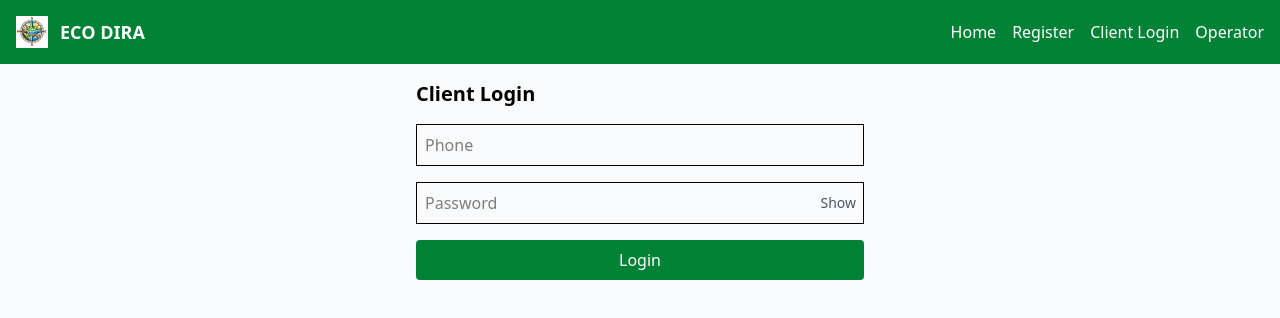
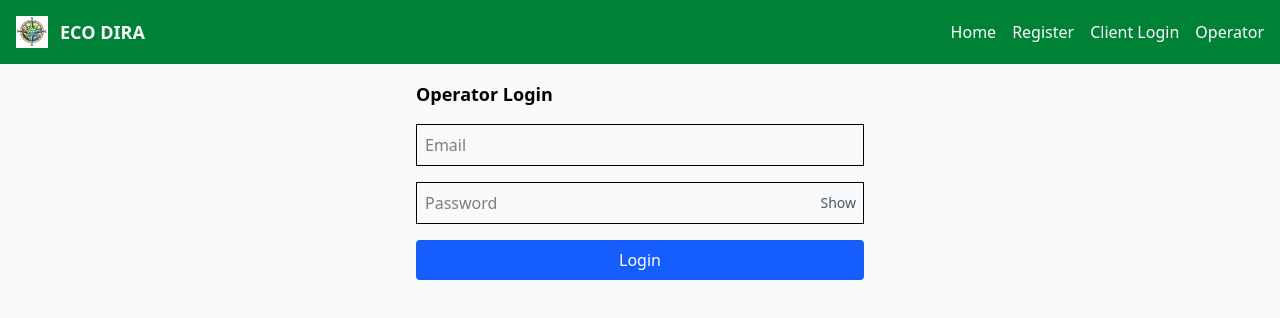
Before and after one commit to jp-254/eco-dira, a React (Vite) app in the folder client/: page /operator-login in a window 1280 px wide. Shown: the top 318 px of the page. Built offline with nearby package versions, Linux system fonts and the light colour scheme; no server answers.

Commit message:
updated operatorlogin.tsx and server.js handling cors

```diff
--- a/client/src/pages/OperatorLogin.tsx
+++ b/client/src/pages/OperatorLogin.tsx
@@ -1,11 +1,11 @@
-// client/src/pages/ClientLogin.tsx
+// client/src/pages/OperatorLogin.tsx
 import { useState } from "react";
 import { useNavigate } from "react-router-dom";
-import { API_BASE } from "../services/auth";
+import { operatorLogin } from "../services/auth";
 import { useAuth } from "../hooks/useAuth";
 
-export default function ClientLogin() {
-	const [phone, setPhone] = useState("");
+export default function OperatorLogin() {
+	const [email, setEmail] = useState("");
 	const [password, setPassword] = useState("");
 	const [showPassword, setShowPassword] = useState(false);
 	const [error, setError] = useState("");
@@ -13,37 +13,30 @@ export default function ClientLogin() {
 	const navigate = useNavigate();
 	const { login } = useAuth();
 
-	async function submit(e: React.FormEvent) {
+	async function handleLogin(e: React.FormEvent) {
 		e.preventDefault();
 		setError("");
 
 		try {
-			const res = await fetch(`${API_BASE}/api/auth/client-login`, {
-				method: "POST",
-				headers: { "Content-Type": "application/json" },
-				body: JSON.stringify({ phone, password }),
-			});
+			const res = await operatorLogin({ email, password });
 
-			const body = await res.json();
-			if (!res.ok) throw new Error(body.error || "Login failed");
+			await login(res.token);
 
-			await login(body.token);
-
-			navigate(`/client/${body.client._id}`, { replace: true });
+			navigate("/log", { replace: true });
 		} catch (err) {
 			setError(err instanceof Error ? err.message : "Login failed");
 		}
 	}
 
 	return (
-		<form onSubmit={submit} className="space-y-4 max-w-md mx-auto">
-			<h2 className="text-xl font-bold">Client Login</h2>
+		<form onSubmit={handleLogin} className="space-y-4 max-w-md mx-auto">
+			<h2 className="text-lg font-bold">Operator Login</h2>
 
 			<input
-				value={phone}
-				onChange={(e) => setPhone(e.target.value)}
+				value={email}
+				onChange={(e) => setEmail(e.target.value)}
 				className="border p-2 w-full"
-				placeholder="Phone"
+				placeholder="Email"
 			/>
 
 			<div className="relative">
@@ -63,9 +56,7 @@ export default function ClientLogin() {
 				</button>
 			</div>
 
-			<button
-				type="submit"
-				className="bg-green-700 text-white p-2 w-full rounded">
+			<button className="bg-blue-600 text-white p-2 w-full rounded">
 				Login
 			</button>
 
```
Also changed, not shown: 1 other file (tests, documents, lock files or other folders).
